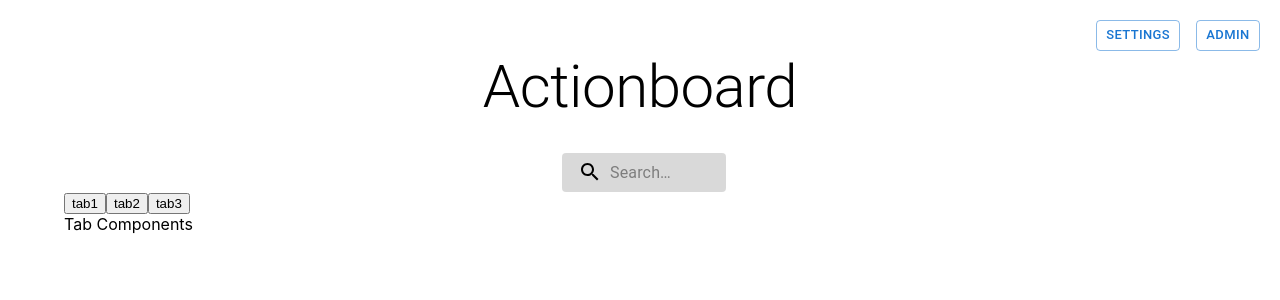
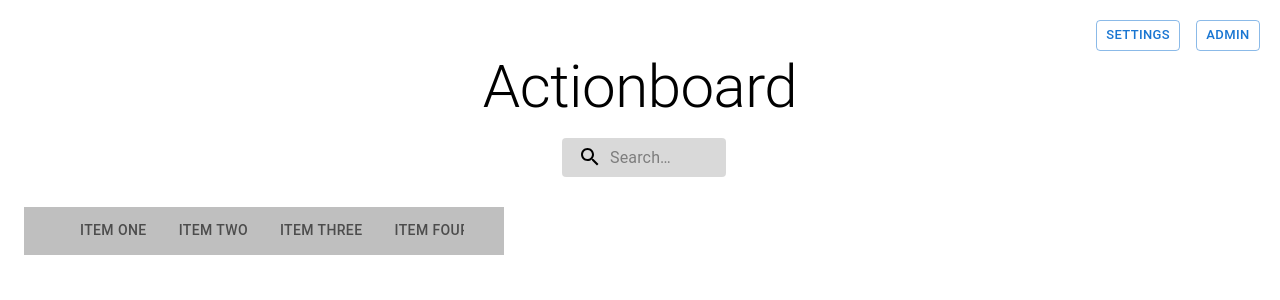
Before and after one commit to stobrien89/ticket-client, a React (Create React App) app: page / in a window 1280 px wide. Shown: the top 300 px of the page. Built offline with nearby package versions, Linux system fonts and the light colour scheme.

Commit message:
add tabs

```diff
--- a/src/components/Actionboard.tsx
+++ b/src/components/Actionboard.tsx
@@ -1,6 +1,6 @@
 import React from 'react';
 import { styled, alpha } from '@mui/material/styles';
-import {Button, Container, Typography, Grid, InputBase} from '@mui/material'
+import {Box, Button, Container, Typography, Grid, InputBase, Tab, Tabs} from '@mui/material'
 import SearchIcon from '@mui/icons-material/Search';
 
 const Search = styled('div')(({ theme }) => ({
@@ -85,7 +85,7 @@ const Actionboard = ()  => {
                             Actionboard
                         </Typography>
                     </Grid>
-                    <Grid item style={{marginTop: '30px'}}>
+                    <Grid item style={{marginTop: '15px'}}>
                         <Search>
                             <SearchIconWrapper>
                                 <SearchIcon />
@@ -98,15 +98,24 @@ const Actionboard = ()  => {
                     </Grid>
                 </Grid>
             </Grid>
-            <Container>
-                <div>
-                    <button>tab1</button>
-                    <button>tab2</button>
-                    <button>tab3</button>
-                </div>
-                <div>
-                    Tab Components
-                </div>
+            <Container maxWidth={false} style={{marginTop: '30px'}}>
+                <Box sx={{ maxWidth: 480, bgcolor: 'rgb(191, 191, 191)' }}>
+                    <Tabs
+                        // value={value}
+                        // onChange={handleChange}
+                        variant="scrollable"
+                        scrollButtons
+                        aria-label="scrollable auto tabs example"
+                    >
+                            <Tab label="Item One" />
+                            <Tab label="Item Two" />
+                            <Tab label="Item Three" />
+                            <Tab label="Item Four" />
+                            <Tab label="Item Five" />
+                            <Tab label="Item Six" />
+                            <Tab label="Item Seven" />
+                    </Tabs>
+                </Box>
             </Container>
         </>
     )
```
